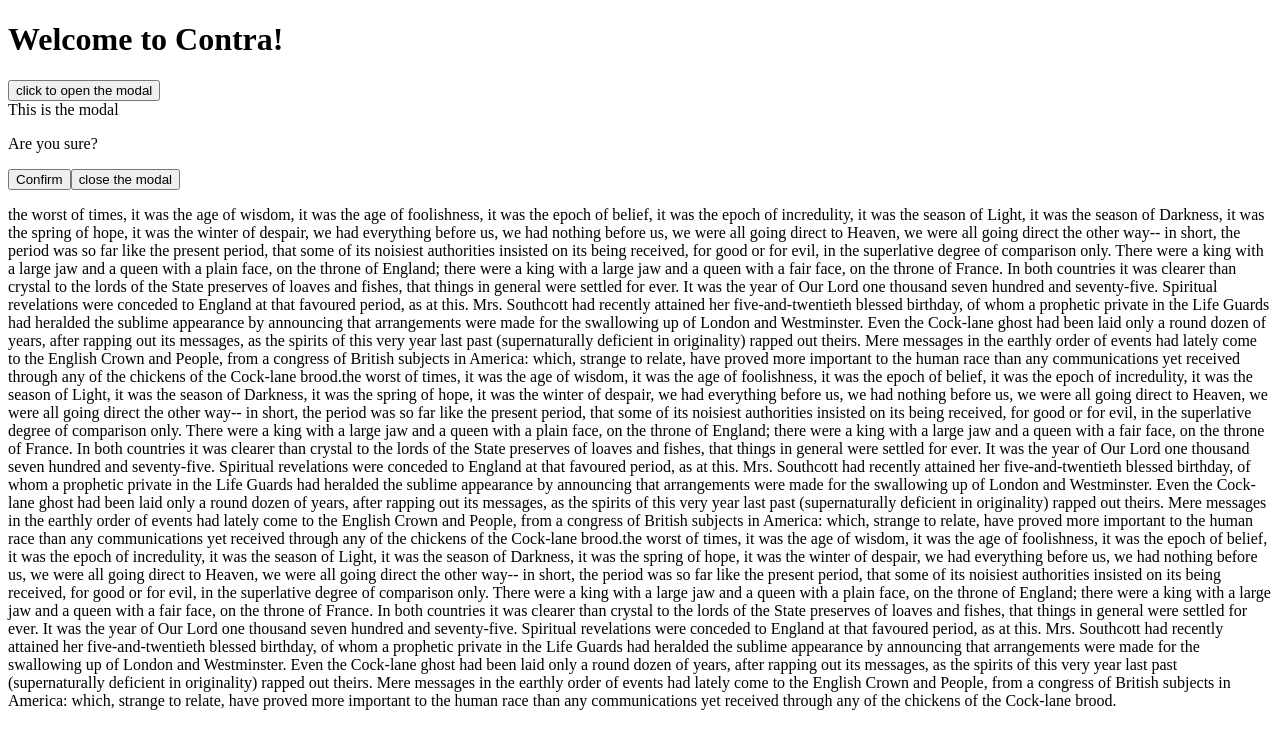
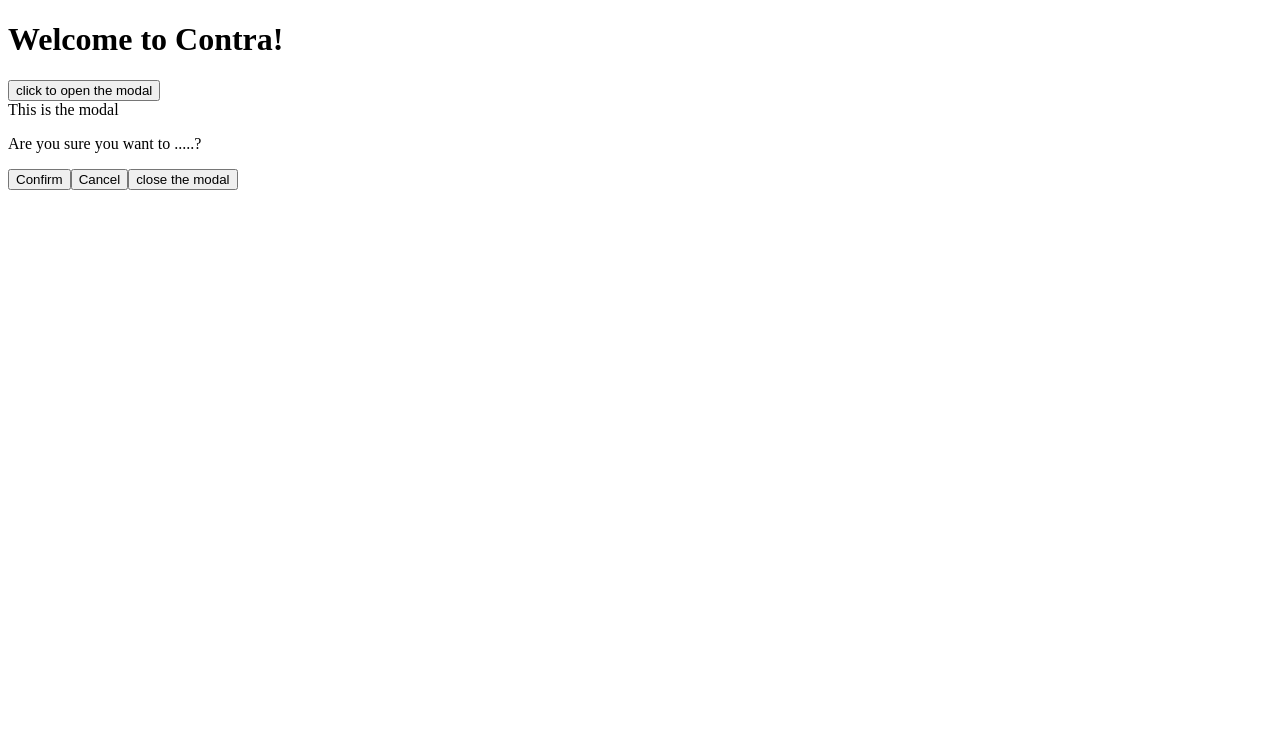
Before and after one commit to contra/contra-interview-assessment, a Next.js app in the folder frontend/: page / in a window 1280 px wide. Both pictures are taken after a click on the button "click to open the modal". Shown: the top 748 px of the page. Built offline with nearby package versions, Linux system fonts and the light colour scheme.

Commit message:
feat: added react portal and dynamic element

```diff
--- /dev/null
+++ b/frontend/src/Utils/common.const.ts
@@ -0,0 +1,6 @@
+export const FOCUSABLE_HTML_ELEMENT = [
+  'a[href]',
+  'button:not([disabled])',
+  'input:not([disabled]):not([type="hidden"])',
+  'textarea:not([disabled])',
+] as const;
--- a/frontend/src/Utils/hooks.util.ts
+++ b/frontend/src/Utils/hooks.util.ts
@@ -1,4 +1,5 @@
-import { useEffect } from 'react';
+import { FOCUSABLE_HTML_ELEMENT } from './common.const';
+import { useEffect, useMemo } from 'react';
 
 export const useEscapeKey = (handleAction: () => void) => {
   useEffect(() => {
@@ -29,3 +30,53 @@
     };
   }, [shouldBlock]);
 };
+
+export const useFocus = (
+  escAction: () => void,
+  ref: React.RefObject<HTMLDivElement>
+) => {
+  const focusableModalElements = useMemo(() => {
+    return (
+      ref.current?.querySelectorAll<HTMLElement>(
+        FOCUSABLE_HTML_ELEMENT.join(', ')
+      ) ?? []
+    );
+  }, [ref]);
+
+  useEffect(() => {
+    const handleTabKey = (event: KeyboardEvent): void => {
+      if (focusableModalElements) {
+        const firstElement = focusableModalElements[0];
+        const lastElement =
+          focusableModalElements[focusableModalElements.length - 1];
+
+        if (
+          !event.shiftKey &&
+          document.activeElement !== firstElement &&
+          firstElement
+        ) {
+          firstElement.focus();
+          event.preventDefault();
+        }
+
+        if (event.shiftKey && document.activeElement !== lastElement) {
+          lastElement?.focus();
+          event.preventDefault();
+        }
+      }
+    };
+
+    const keyListenersMap = new Map([
+      ['Escape', escAction],
+      ['Tab', handleTabKey],
+    ]);
+    const keyListener = (event: KeyboardEvent): void => {
+      const listener = keyListenersMap.get(event.key);
+      return listener && listener(event);
+    };
+
+    document.addEventListener('keydown', keyListener);
+
+    return () => document.removeEventListener('keydown', keyListener);
+  }, [escAction, focusableModalElements]);
+};
--- a/frontend/src/components/ConfirmModal.tsx
+++ b/frontend/src/components/ConfirmModal.tsx
@@ -9,19 +9,18 @@
   return (
     <>
       {isOpen && (
-        <Modal
-          child={
-            <>
-              <p>Are you sure?</p>
+        <Modal handleClose={() => handleClose()} isOpen={isOpen}>
+          <>
+            <p>Are you sure you want to .....?</p>
 
-              <button onClick={() => handleClose()} type="button">
-                Confirm
-              </button>
-            </>
-          }
-          handleClose={() => handleClose()}
-          isOpen={isOpen}
-        />
+            <button onClick={() => handleClose()} type="button">
+              Confirm
+            </button>
+            <button onClick={() => handleClose()} type="button">
+              Cancel
+            </button>
+          </>
+        </Modal>
       )}
     </>
   );
--- a/frontend/src/components/Modal.tsx
+++ b/frontend/src/components/Modal.tsx
@@ -1,22 +1,42 @@
-import React from 'react';
+import ReactPortal from './ReactPortal';
+import { useFocus, useScrollBlock } from '@/Utils/hooks.util';
+import React, { useRef } from 'react';
 
 export type ModalProps = {
-  child: React.ReactElement;
+  children: React.ReactElement;
   handleClose: () => void;
   isOpen: boolean;
 };
 
-const Modal = ({ isOpen, handleClose, child }: ModalProps) => {
+const Modal = ({ isOpen, handleClose, children }: ModalProps) => {
+  useScrollBlock(isOpen);
+  const modalRef = useRef<HTMLDivElement>(null);
+  useFocus(handleClose, modalRef);
+
   return (
     <>
       {isOpen && (
-        <div data-testid="modal-container">
-          This is the modal
-          {child}
-          <button data-testid="modal-close" onClick={handleClose} type="button">
-            close the modal
-          </button>
-        </div>
+        <ReactPortal wrapperId="react-portal-modal-container">
+          <div
+            aria-labelledby="modal-title"
+            aria-modal="true"
+            className="modal"
+            data-testid="modal-container"
+            id="modal"
+            ref={modalRef}
+            role="dialog"
+          >
+            This is the modal
+            {children}
+            <button
+              data-testid="modal-close"
+              onClick={handleClose}
+              type="button"
+            >
+              close the modal
+            </button>
+          </div>
+        </ReactPortal>
       )}
     </>
   );
--- /dev/null
+++ b/frontend/src/components/ReactPortal.tsx
@@ -0,0 +1,35 @@
+import type React from 'react';
+import { useLayoutEffect, useState } from 'react';
+import { createPortal } from 'react-dom';
+
+type ReactPortalType = {
+  children: React.ReactElement;
+  wrapperId: string;
+};
+
+const createWrapperAndAppendToBody = (wrapperId: string) => {
+  const wrapperElement = document.createElement('div');
+  wrapperElement.setAttribute('id', wrapperId);
+  document.body.appendChild(wrapperElement);
+  return wrapperElement;
+};
+
+const ReactPortal = ({ children, wrapperId }: ReactPortalType) => {
+  const [wrapperElement, setWrapperElement] = useState<HTMLElement>();
+
+  useLayoutEffect(() => {
+    const element =
+      document.querySelector<HTMLElement>('#wrapperId') ||
+      createWrapperAndAppendToBody(wrapperId);
+
+    setWrapperElement(element);
+
+    return () => {
+      element?.parentNode?.removeChild(element);
+    };
+  }, [wrapperId]);
+
+  return wrapperElement ? createPortal(children, wrapperElement) : null;
+};
+
+export default ReactPortal;
--- a/frontend/src/pages/index.tsx
+++ b/frontend/src/pages/index.tsx
@@ -1,11 +1,27 @@
 /* eslint-disable canonical/filename-match-exported */
+import ConfirmationModal from '../components/ConfirmModal';
 import { type NextPage } from 'next';
-import { useState } from 'react';
-
-import ConfirmationModal from '../components/ConfirmModal';
+import { useEffect, useRef, useState } from 'react';
 
 const Index: NextPage = () => {
   const [isOpen, setIsOpen] = useState(false);
+  const lastActiveElement = useRef<Element | null>(null);
+
+  useEffect(() => {
+    if (isOpen) {
+      lastActiveElement.current = document.activeElement;
+      if (lastActiveElement.current instanceof HTMLElement) {
+        lastActiveElement.current.blur();
+      }
+    }
+  }, [isOpen]);
+
+  const handleClose = () => {
+    setIsOpen(false);
+    if (lastActiveElement.current instanceof HTMLElement) {
+      lastActiveElement.current.focus();
+    }
+  };
 
   return (
     <>
@@ -13,88 +29,7 @@
       <button onClick={() => setIsOpen(true)} type="button">
         click to open the modal
       </button>
-      <ConfirmationModal handleClose={() => setIsOpen(false)} isOpen={isOpen} />
-      <p>
-        the worst of times, it was the age of wisdom, it was the age of
-        foolishness, it was the epoch of belief, it was the epoch of
-        incredulity, it was the season of Light, it was the season of Darkness,
-        it was the spring of hope, it was the winter of despair, we had
-        everything before us, we had nothing before us, we were all going direct
-        to Heaven, we were all going direct the other way-- in short, the period
-        was so far like the present period, that some of its noisiest
-        authorities insisted on its being received, for good or for evil, in the
-        superlative degree of comparison only. There were a king with a large
-        jaw and a queen with a plain face, on the throne of England; there were
-        a king with a large jaw and a queen with a fair face, on the throne of
-        France. In both countries it was clearer than crystal to the lords of
-        the State preserves of loaves and fishes, that things in general were
-        settled for ever. It was the year of Our Lord one thousand seven hundred
-        and seventy-five. Spiritual revelations were conceded to England at that
-        favoured period, as at this. Mrs. Southcott had recently attained her
-        five-and-twentieth blessed birthday, of whom a prophetic private in the
-        Life Guards had heralded the sublime appearance by announcing that
-        arrangements were made for the swallowing up of London and Westminster.
-        Even the Cock-lane ghost had been laid only a round dozen of years,
-        after rapping out its messages, as the spirits of this very year last
-        past (supernaturally deficient in originality) rapped out theirs. Mere
-        messages in the earthly order of events had lately come to the English
-        Crown and People, from a congress of British subjects in America: which,
-        strange to relate, have proved more important to the human race than any
-        communications yet received through any of the chickens of the Cock-lane
-        brood.the worst of times, it was the age of wisdom, it was the age of
-        foolishness, it was the epoch of belief, it was the epoch of
-        incredulity, it was the season of Light, it was the season of Darkness,
-        it was the spring of hope, it was the winter of despair, we had
-        everything before us, we had nothing before us, we were all going direct
-        to Heaven, we were all going direct the other way-- in short, the period
-        was so far like the present period, that some of its noisiest
-        authorities insisted on its being received, for good or for evil, in the
-        superlative degree of comparison only. There were a king with a large
-        jaw and a queen with a plain face, on the throne of England; there were
-        a king with a large jaw and a queen with a fair face, on the throne of
-        France. In both countries it was clearer than crystal to the lords of
-        the State preserves of loaves and fishes, that things in general were
-        settled for ever. It was the year of Our Lord one thousand seven hundred
-        and seventy-five. Spiritual revelations were conceded to England at that
-        favoured period, as at this. Mrs. Southcott had recently attained her
-        five-and-twentieth blessed birthday, of whom a prophetic private in the
-        Life Guards had heralded the sublime appearance by announcing that
-        arrangements were made for the swallowing up of London and Westminster.
-        Even the Cock-lane ghost had been laid only a round dozen of years,
-        after rapping out its messages, as the spirits of this very year last
-        past (supernaturally deficient in originality) rapped out theirs. Mere
-        messages in the earthly order of events had lately come to the English
-        Crown and People, from a congress of British subjects in America: which,
-        strange to relate, have proved more important to the human race than any
-        communications yet received through any of the chickens of the Cock-lane
-        brood.the worst of times, it was the age of wisdom, it was the age of
-        foolishness, it was the epoch of belief, it was the epoch of
-        incredulity, it was the season of Light, it was the season of Darkness,
-        it was the spring of hope, it was the winter of despair, we had
-        everything before us, we had nothing before us, we were all going direct
-        to Heaven, we were all going direct the other way-- in short, the period
-        was so far like the present period, that some of its noisiest
-        authorities insisted on its being received, for good or for evil, in the
-        superlative degree of comparison only. There were a king with a large
-        jaw and a queen with a plain face, on the throne of England; there were
-        a king with a large jaw and a queen with a fair face, on the throne of
-        France. In both countries it was clearer than crystal to the lords of
-        the State preserves of loaves and fishes, that things in general were
-        settled for ever. It was the year of Our Lord one thousand seven hundred
-        and seventy-five. Spiritual revelations were conceded to England at that
-        favoured period, as at this. Mrs. Southcott had recently attained her
-        five-and-twentieth blessed birthday, of whom a prophetic private in the
-        Life Guards had heralded the sublime appearance by announcing that
-        arrangements were made for the swallowing up of London and Westminster.
-        Even the Cock-lane ghost had been laid only a round dozen of years,
-        after rapping out its messages, as the spirits of this very year last
-        past (supernaturally deficient in originality) rapped out theirs. Mere
-        messages in the earthly order of events had lately come to the English
-        Crown and People, from a congress of British subjects in America: which,
-        strange to relate, have proved more important to the human race than any
-        communications yet received through any of the chickens of the Cock-lane
-        brood.
-      </p>
+      <ConfirmationModal handleClose={handleClose} isOpen={isOpen} />
     </>
   );
 };
```
Also changed, not shown: 1 other file (tests, documents, lock files or other folders).
